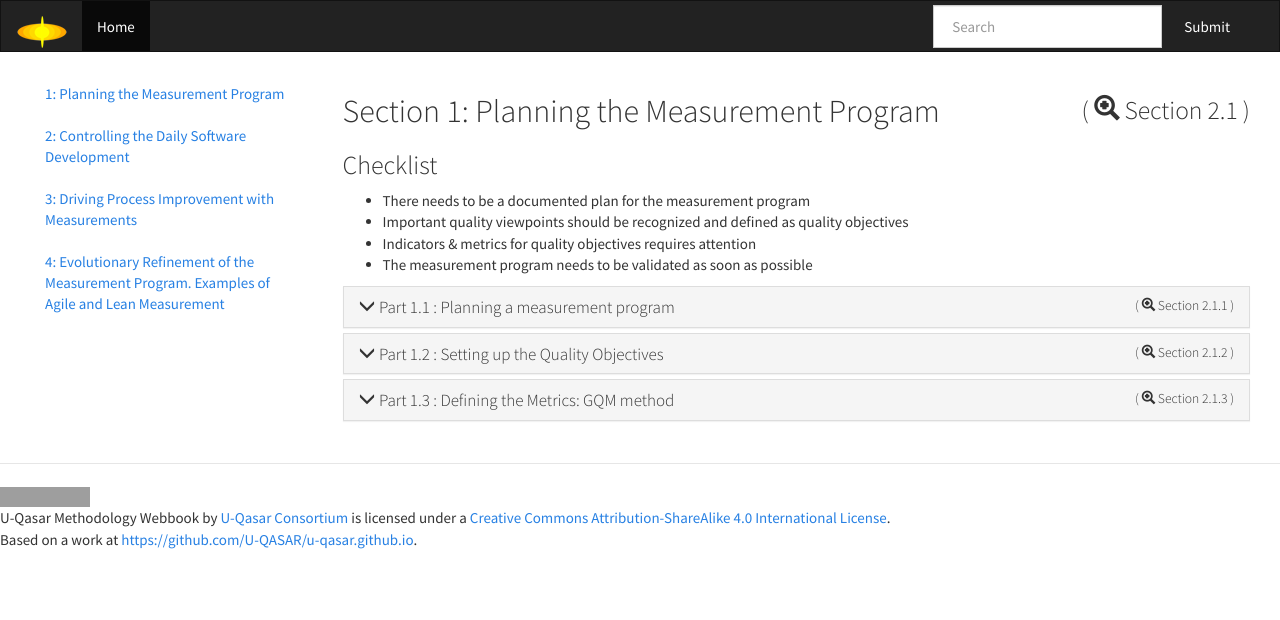
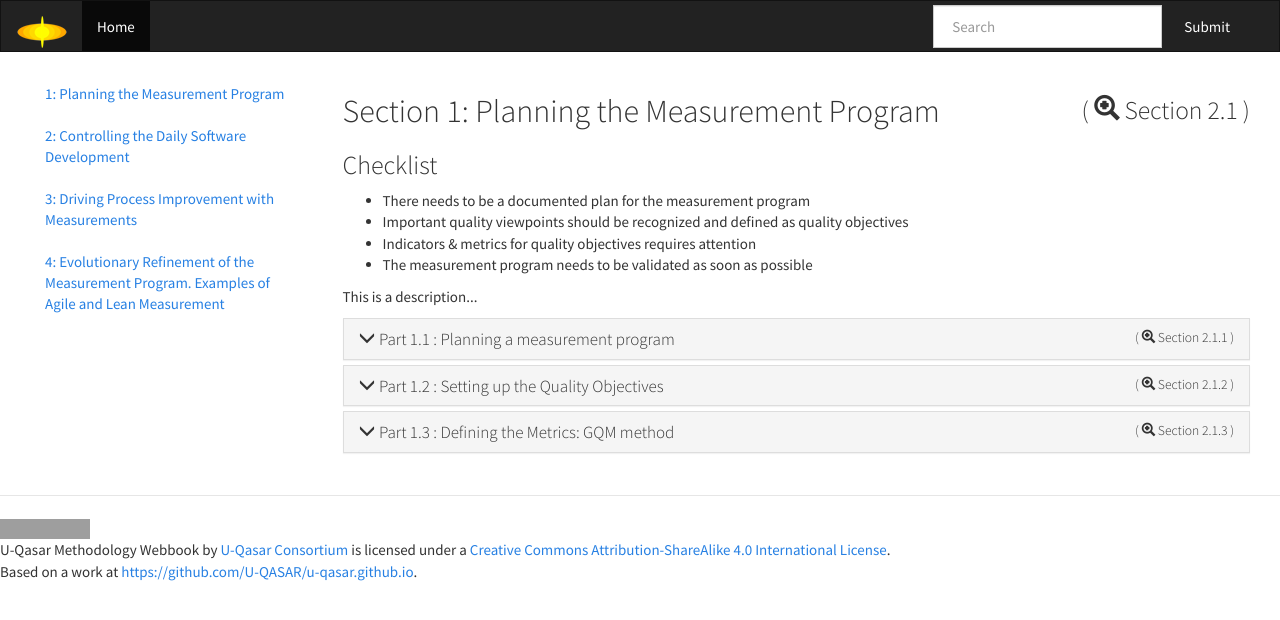
Before and after one commit to U-QASAR/u-qasar.github.io, a Jekyll site: the page built from section1/index.html, in a window 1280 px wide. Shown: the top 620 px of the page. Built offline with Jekyll 4.4.1, drawn with Linux system fonts in a browser that asks for light colours; nearby versions of some CDN libraries; grey boxes are pictures that could not be loaded.

Commit message:
Small Descriptions now possible for Sections
Added possibility for small descriptions attached to sections

```diff
--- a/_data/section1.yml
+++ b/_data/section1.yml
@@ -4,6 +4,8 @@ checklist:
   - item: Important quality viewpoints should be recognized and defined as quality objectives
   - item: Indicators & metrics for quality objectives requires attention
   - item: The measurement program needs to be validated as soon as possible
+description: >
+  This is a description...
 parts:
     - order: 1
       bookref: 2.1.1
--- a/_includes/section.html
+++ b/_includes/section.html
@@ -12,6 +12,11 @@
         <li>{{ item.item }}</li>
     {% endfor %}
 </ul>
+{% if section_data.description %}
+<p>
+  {{ section_data.description }}
+</p>
+{% endif %}
 <div class="panel-group" id="accordion" role="tablist" aria-multiselectable="true">
 {% for part in section_data.parts %}
     {% capture this_part %}part{{ section.order }}{{ part.order }}{% endcapture %}
```
